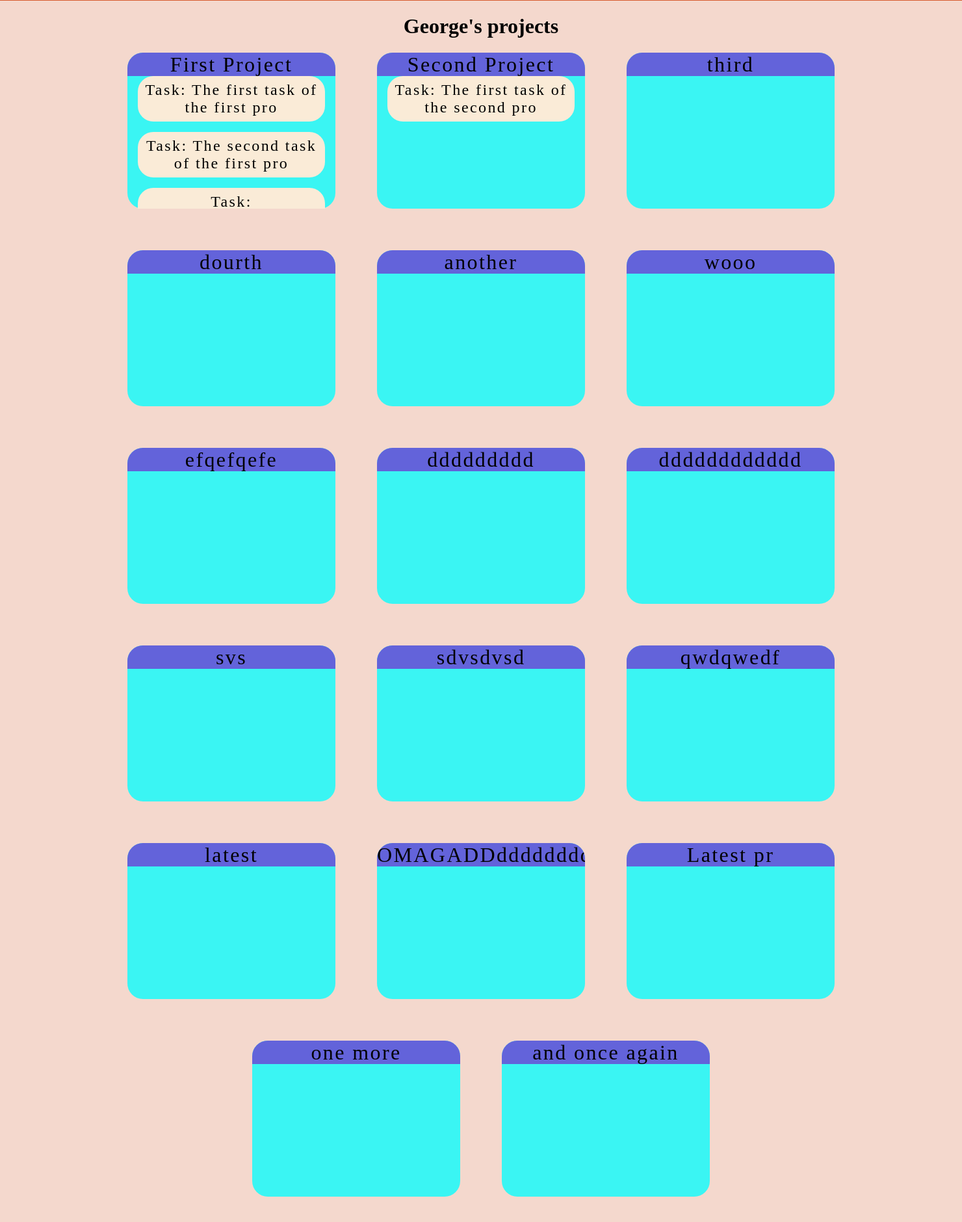
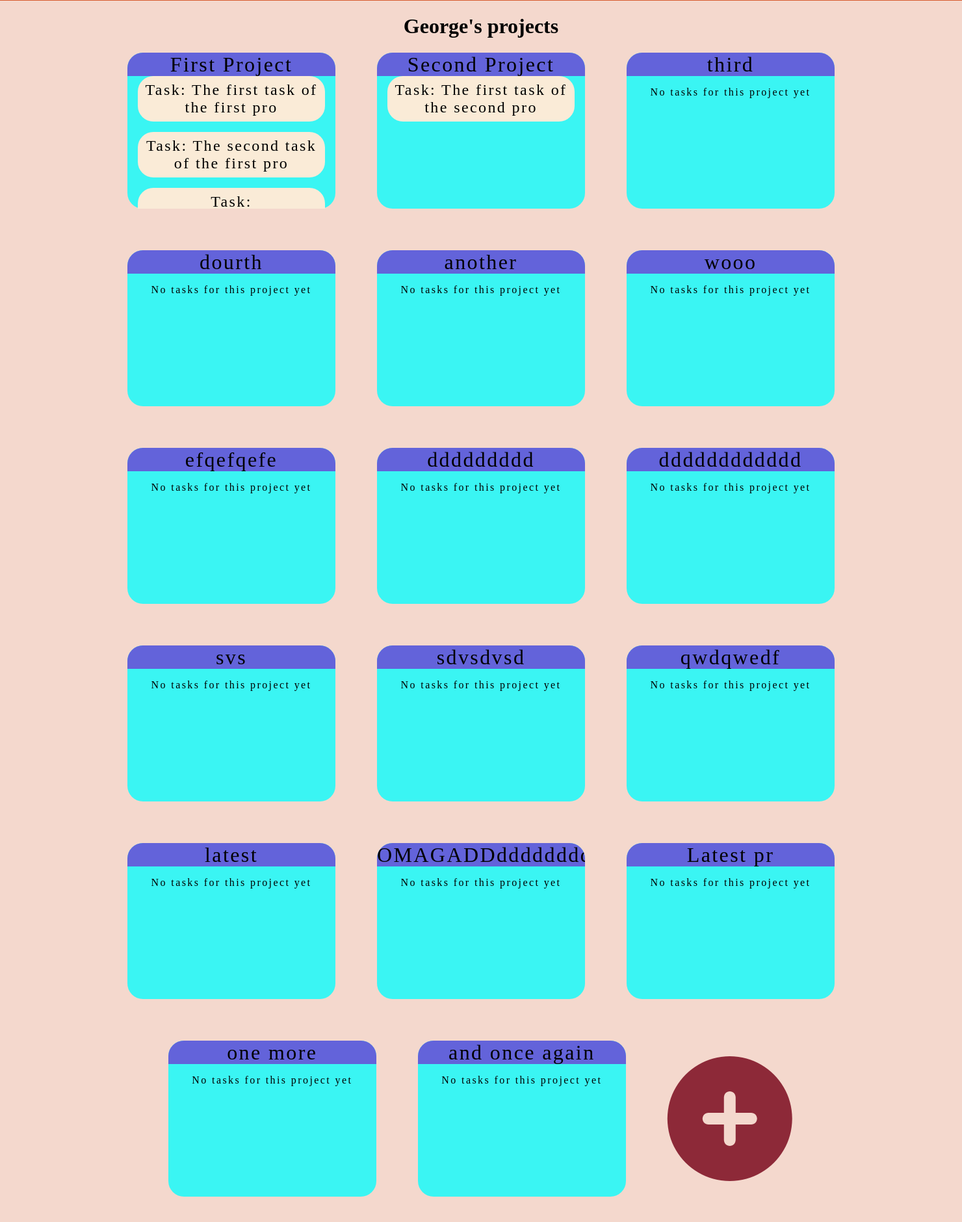
Before and after one commit to georgeballasdev/tasks_app, a Django app: page / in a window 1480 px wide. Shown: the part 259-2139 px from the top of the page at 65% size. Run offline with Django 4.2, Linux system fonts and the light colour scheme; a user stored in the database is signed in; data comes from the database, SQL or seed files in the repository; both versions use the stored data as it was after the commit.

Commit message:
Add create project view, improve js and templates

```diff
--- a/TasksApp/tasks/static/css/home.css
+++ b/TasksApp/tasks/static/css/home.css
@@ -15,12 +15,12 @@
     position: relative;
 }
 
-.project:hover{
+.project:hover {
     box-shadow: 0 0 20px 0.1rem rgba(132, 7, 7, 0.63);
     transform: scale(1.01);
 }
 
-.project:hover .add-button{
+.project:hover .add-button {
     display: inline;
     transform: scale(1);
 }
@@ -54,7 +54,7 @@
 }
 
 .add-button:hover {
-    font-size: 1.8rem;
+    font-size: 105%;
 }
 
 .tasks {
@@ -80,6 +80,13 @@
     background-color: antiquewhite;
     padding: 0.5rem;
     border-radius: 1.5rem;
+    text-decoration: none;
+    user-select: none;
+}
+
+.task:hover {
+    text-decoration: line-through;
+    transform: scale(1.03);
 }
 
 .add-task {
@@ -92,3 +99,14 @@
     font-size: 1rem;
     padding: 0 1rem;
 }
+
+#add-project {
+    font-size: 12rem;
+    color: rgb(141, 41, 56);
+    text-decoration: none;
+    align-self: center;
+}
+
+#add-project:hover {
+    font-size: 13rem;
+}
--- a/TasksApp/tasks/static/js/home.js
+++ b/TasksApp/tasks/static/js/home.js
@@ -2,8 +2,6 @@
 
 
 // Functions
-
-
 
 
 // Events
@@ -19,7 +17,7 @@ $('.project-title').mouseleave(function() {
     let title = $(this).find('.title-text')[0];
     if (title.scrollWidth > title.offsetWidth){
         $(title).stop();
-        $(title).animate({left: '0'}, 3000);
+        $(title).animate({left: '0'}, 2000);
     }
 })
 
@@ -38,8 +36,21 @@ $('.project').click(function(e) {
         })
     }
 
-    // Other element clicked
-    // Do something
+    // Task clicked
+    else if (target.classList.contains('task')){
+        let task_id = $(target).attr('id');
+        console.log(window.location.host + '/' + task_id);
+        $(target).fadeTo(300, 0.01, function(){
+            $(this).slideUp(150, function() {
+                $(this).remove();
+            });
+        });
+    }
+
+    // Go to project detail view
+    else {
+        console.log('goto project detail view');
+    }
 })
 
 $('.project').mouseleave(function() {
--- a/TasksApp/tasks/templates/tasks/home.html
+++ b/TasksApp/tasks/templates/tasks/home.html
@@ -8,25 +8,24 @@
         {% if projects %}
             {% for project in projects %}
                 <div class="project">
-                    <div class="project-title">
+                    <div class="project-title" id="{{ project.id }}">
                         <div class="title-text">{{ project.title }}</div>
                         <div class="add-button fa-solid fa-circle-plus fa-xs"></div>
                     </div>
                     <div class="tasks">
-                        {% if project.tasks %}
+                        {% if project.tasks.all %}
                             {% for task in project.tasks.all %}
-                                <div class="task">Task: {{ task.text }}</div>
+                                <div class="task" id="{{ task.id }}">Task: {{ task.text }}</div>
                             {% endfor %}
                         {% else %}
-                            <p>No tasks yet for this project</p>
+                            <p>No tasks for this project yet</p>
                         {% endif %}
                     </div>
                     <input type="text" class="add-task" placeholder="Add new task">
                 </div>
             {% endfor %}
-        {% else %}
-            <p>No projects yet</p>
-    {% endif %}
+        {% endif %}
+        <a id="add-project" class="fa-solid fa-circle-plus fa-xl" href="{% url 'tasks:new_project' %}"></a>
     </div>
     <script type="text/javascript" src="{% static 'js/home.js' %}"></script>
 {% endblock %}
--- a/TasksApp/tasks/urls.py
+++ b/TasksApp/tasks/urls.py
@@ -4,4 +4,5 @@ from . import views
 app_name = 'tasks'
 urlpatterns = [
     path('', views.home, name='home'),
+    path('new-project', views.ProjectCreateView.as_view(), name='new_project'),
 ]
--- a/TasksApp/tasks/views.py
+++ b/TasksApp/tasks/views.py
@@ -1,8 +1,22 @@
 from django.contrib.auth.decorators import login_required
-from django.shortcuts import render
+from django.contrib.auth.mixins import LoginRequiredMixin
+from django.shortcuts import redirect, render
+from django.views.generic import CreateView, DetailView
+from .models import Project, Task
 
 @login_required
 def home(request):
     projects = request.user.projects.all()
     context = {'projects': projects}
     return render(request, 'tasks/home.html', context)
+
+class ProjectCreateView(LoginRequiredMixin, CreateView):
+    template_name = 'tasks/new_project.html'
+    model = Project
+    fields = ['title']
+
+    def form_valid(self, form):
+        obj = form.save(commit=False)
+        obj.user = self.request.user
+        obj.save()
+        return redirect('tasks:home')
```
Also changed, not shown: TasksApp/tasks/templates/tasks/new_project.html (added, +10 -0 lines), TasksApp/db.sqlite3.
